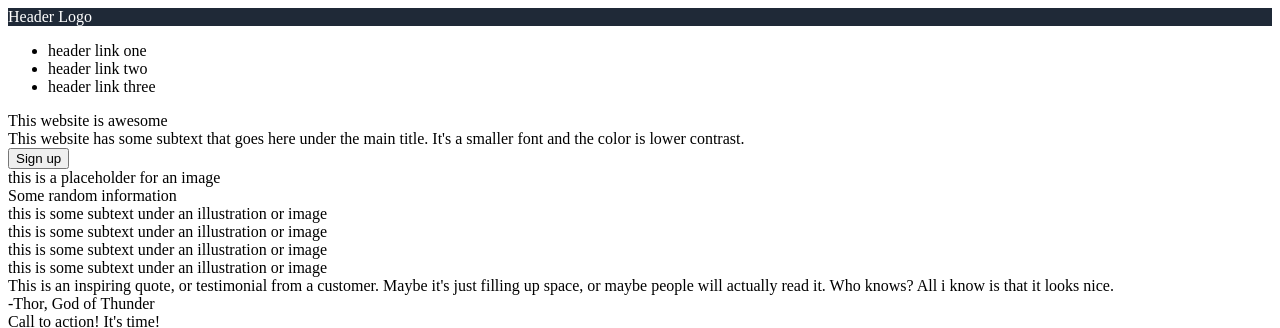
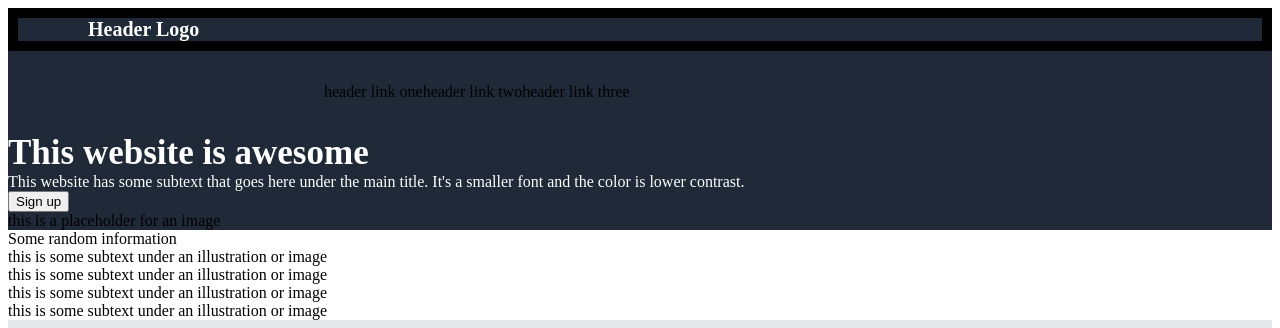
Before and after one commit to gio437/Landing-Page, a plain HTML site: page index.html in a window 1280 px wide. Shown: the top 328 px of the page. Drawn offline with Linux system fonts and the light colour scheme.

Commit message:
added comments

```diff
--- a/style.css
+++ b/style.css
@@ -2,37 +2,68 @@ body {
 
 }
 
+.first-block{
+    background-color:#1F2937;
+}
 
 .header {
-    display: flex;
-    color: white;
-    flex: 1;
-    background: #1F2937;
+  color: white;
+  padding: 0 70px;
+  font-size: 20px;
+  font-weight: 900;
+  border-style: solid;
+  border-width: 10px;
+  border-color: black;
+
 
 }
 
 .body {
+    flex: 3 5 6;
+  display: flex;
+
 
 }
 
 .sidebar{
+    flex-shrink: 0;
+    padding: 16px;
 
 }
 
-.ul {
+ul {
+    list-style-type: none;
+    display: flex;
+    flex-shrink: 0;
+    padding: 0 300px;
+
+}
+
+li {
 
 
 }
 
-.sub-header {
+.text {
 
 }
 
+<!-- this lines up website is awesome header>
+.sub-header {
+    display: flex;
+    flex-wrap: nowrap;
+    flex: 1;
+}
+
 .bold {
+    font-size: 35px;
+    font-weight: bold;
+    color: white;
 
 }
 
 .par {
+    color: white;
 
 }
 
@@ -44,7 +75,7 @@ body {
 
 }
 
-.container {
+.second-block {
 
 }
 
@@ -58,30 +89,69 @@ body {
 }
 
 .quote {
+    padding: 50px;
+    font-style: italic;
+    color: #1F2937;
+    display: flex;
+    align-content: center;
+
 
 }
 
 .author {
-
+   font-weight: bold;
+   display: flex;
+   align-items: flex-end;
+   margin-right: 100px;
+   flex-direction: row;
 }
 
 .bottom-header{
 
 }
 
-.bottom-bold{
-
-}
 
 .bottom-par{
-
+    color:#E5E7EB;
+    display: flex;
+    align-items: center;
 }
 
 .bottom-sign {
+    display: flex;
 
 
 }
 
 .footer {
+    background: #1F2937;
+    padding: 20px;
+}
+
+.third-block{
+background: #E5E7EB;
+display: flex;
+padding: 30px;
 
 }
+
+.fourth-block{
+    background: #3882F6;
+    margin-top: 30px;
+    margin-bottom: 30px;
+    padding: 10px;
+    margin-left: 40px;
+    margin-right: 40px;
+
+}
+
+.bottom {
+    color:#E5E7EB;
+    display: flex;
+    justify-content: center;
+}
+
+button {
+
+
+}
```
